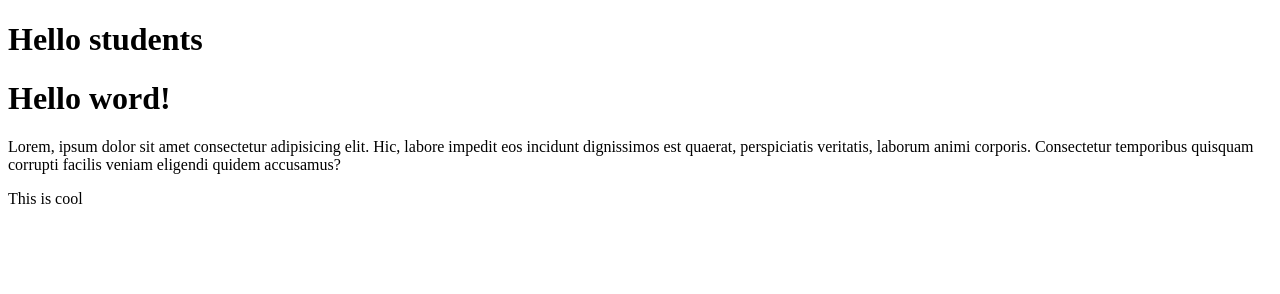
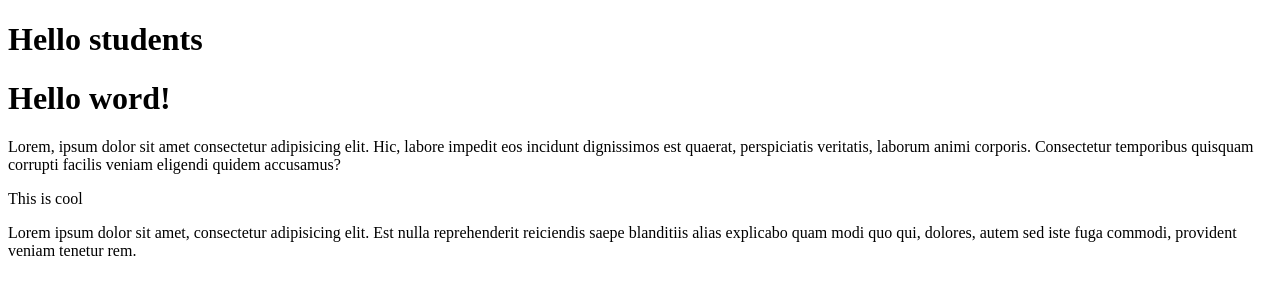
Before and after one commit to MiaTexnes/first-repo, a plain HTML site: page index.html in a window 1280 px wide. Drawn offline with Linux system fonts and the light colour scheme.

Commit message:
Update index.html

```diff
--- a/index.html
+++ b/index.html
@@ -14,5 +14,6 @@
     <h1>Hello word!</h1>
     <p>Lorem, ipsum dolor sit amet consectetur adipisicing elit. Hic, labore impedit eos incidunt dignissimos est quaerat, perspiciatis veritatis, laborum animi corporis. Consectetur temporibus quisquam corrupti facilis veniam eligendi quidem accusamus?</p>
     <p>This is cool</p>
+    <p>Lorem ipsum dolor sit amet, consectetur adipisicing elit. Est nulla reprehenderit reiciendis saepe blanditiis alias explicabo quam modi quo qui, dolores, autem sed iste fuga commodi, provident veniam tenetur rem.</p>
 </body>
 </html>
```
